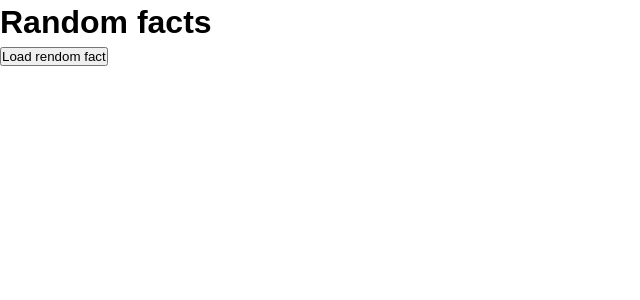
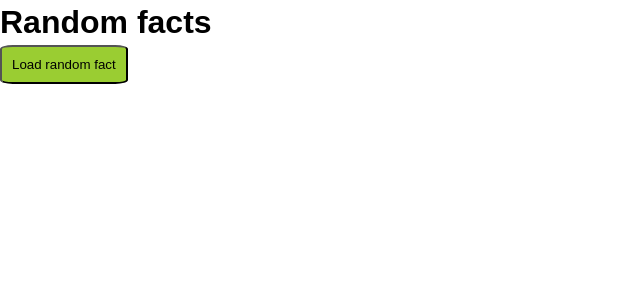
Before and after one commit to blaz-k/Vue-randomFacts, a Vue app: page / in a window 1280 px wide. Shown: the top 300 px of the page, without its empty margins (0-640 px from the left). Built offline with nearby package versions, Linux system fonts and the light colour scheme.

Commit message:
changes in button and some typos corrected

```diff
--- a/src/components/Facts.vue
+++ b/src/components/Facts.vue
@@ -1,9 +1,9 @@
 <template>
   <div>
     <div>
-      <button @click="getRandom">Load rendom fact</button>
+      <button @click="getRandom">Load random fact</button>
       <div v-bind:key="facts.id">
-        <p>{{ facts.id }} {{ facts.text }}</p>
+        <p>{{ facts.text }}</p>
       </div>
     </div>
   </div>
@@ -24,7 +24,7 @@ export default {
         .get("https://uselessfacts.jsph.pl/random.json?language=en")
         .then((response) => {
           console.log(response.data);
-          this.posts = response.data;
+          this.facts = response.data;
         })
         .catch((error) => {
           console.log(error);
@@ -35,4 +35,10 @@ export default {
 </script>
 
 <style scoped>
+button {
+  padding: 10px;
+  background-color: yellowgreen;
+  border-radius: 10%;
+  margin-bottom: 20px;
+}
 </style>
```
